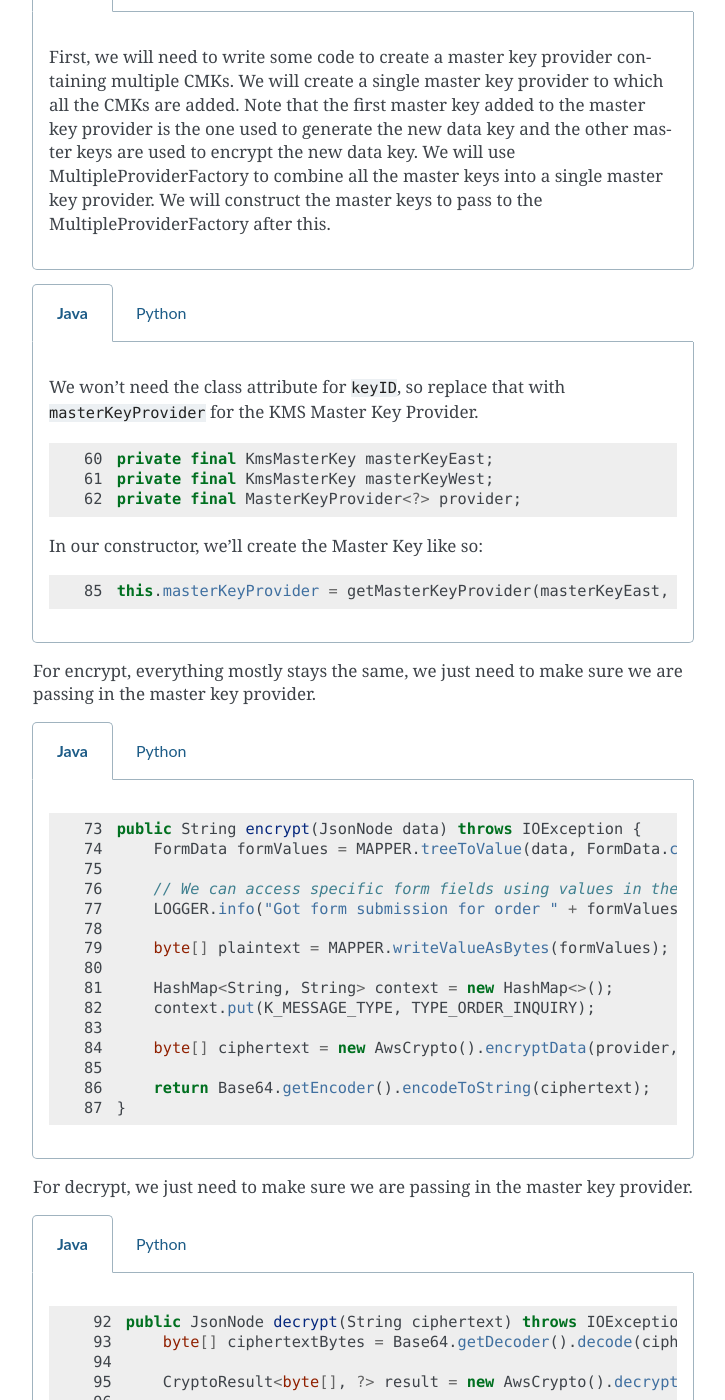
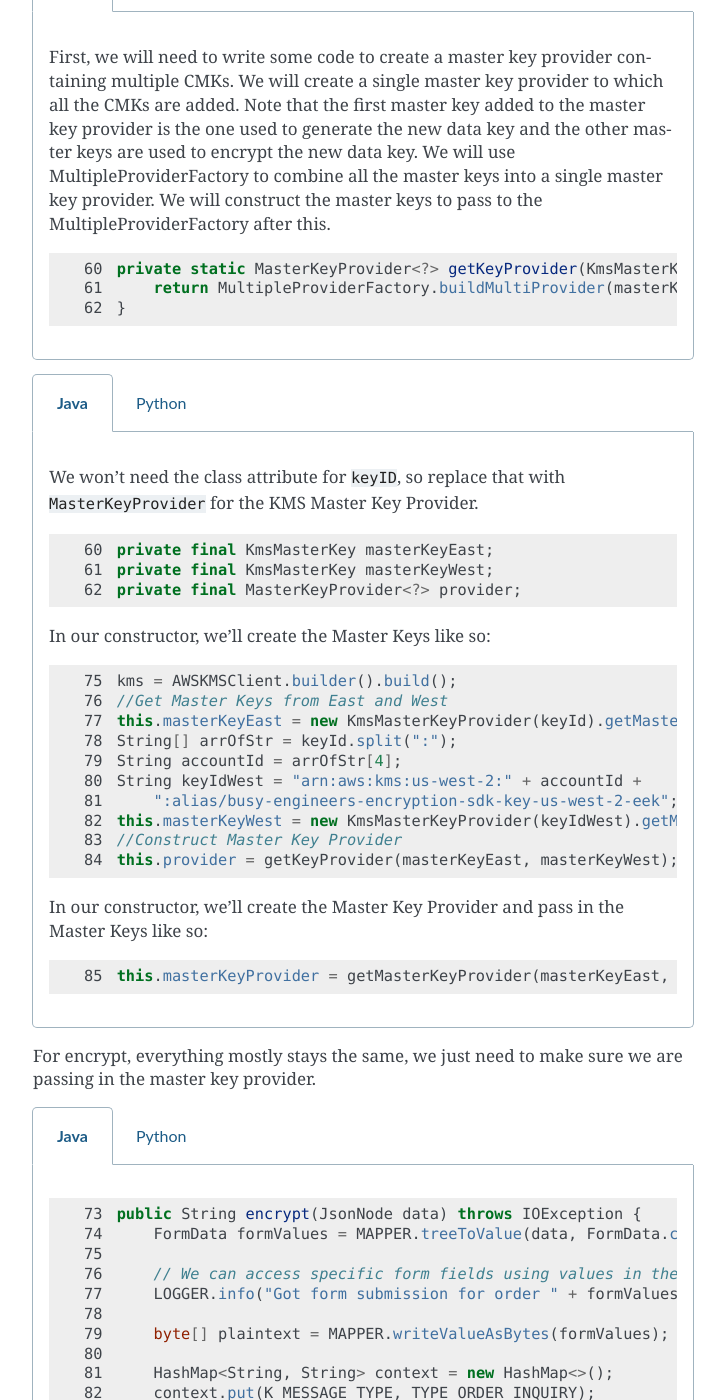
Before and after one commit to aws-samples/busy-engineers-encryption-sdk, a Sphinx documentation site: the page built from docs/exercises/5-multi_region.rst, in a window 1280 px wide and 1400 px high, scrolled down 2210 px. Shown: the whole window, without its empty margins (387-1112 px from the left). Built offline with Sphinx 7.4.7, drawn with Linux system fonts in a browser that asks for light colours.

Commit message:
fixing java snippets

```diff
--- a/docs/exercises/5-multi_region.rst
+++ b/docs/exercises/5-multi_region.rst
@@ -119,6 +119,8 @@ to protect your data. The first step to using the Encryption SDK is setting up
 a Master Key or Master Key Provider. Once we set up our Master Key Provider,
 we won't need to keep around the key ID, so we can discard that value.
 
+
+
 .. tabs::
 
     .. group-tab:: Java
@@ -132,6 +134,7 @@ we won't need to keep around the key ID, so we can discard that value.
 
         .. code-block:: java
            :lineno-start: 60
+
             private static MasterKeyProvider<?> getKeyProvider(KmsMasterKey masterKeyEast, KmsMasterKey masterKeyWest) {
                 return MultipleProviderFactory.buildMultiProvider(masterKeyEast, masterKeyWest);
             }
@@ -166,7 +169,7 @@ we won't need to keep around the key ID, so we can discard that value.
 
     .. group-tab:: Java
 
-        We won't need the class attribute for ``keyID``, so replace that with ``masterKeyProvider``
+        We won't need the class attribute for ``keyID``, so replace that with ``MasterKeyProvider``
         for the KMS Master Key Provider.
 
         .. code-block:: java
@@ -176,7 +179,23 @@ we won't need to keep around the key ID, so we can discard that value.
             private final KmsMasterKey masterKeyWest;
             private final MasterKeyProvider<?> provider;
 
-        In our constructor, we'll create the Master Key like so:
+        In our constructor, we'll create the Master Keys like so:
+
+        .. code-block:: java
+           :lineno-start: 75
+
+            kms = AWSKMSClient.builder().build();
+            //Get Master Keys from East and West
+            this.masterKeyEast = new KmsMasterKeyProvider(keyId).getMasterKey(keyId);
+            String[] arrOfStr = keyId.split(":");
+            String accountId = arrOfStr[4];
+            String keyIdWest = "arn:aws:kms:us-west-2:" + accountId +
+                ":alias/busy-engineers-encryption-sdk-key-us-west-2-eek";
+            this.masterKeyWest = new KmsMasterKeyProvider(keyIdWest).getMasterKey(keyIdWest);
+            //Construct Master Key Provider
+            this.provider = getKeyProvider(masterKeyEast, masterKeyWest);
+
+        In our constructor, we'll create the Master Key Provider and pass in the Master Keys like so:
 
         .. code-block:: java
            :lineno-start: 85
```
